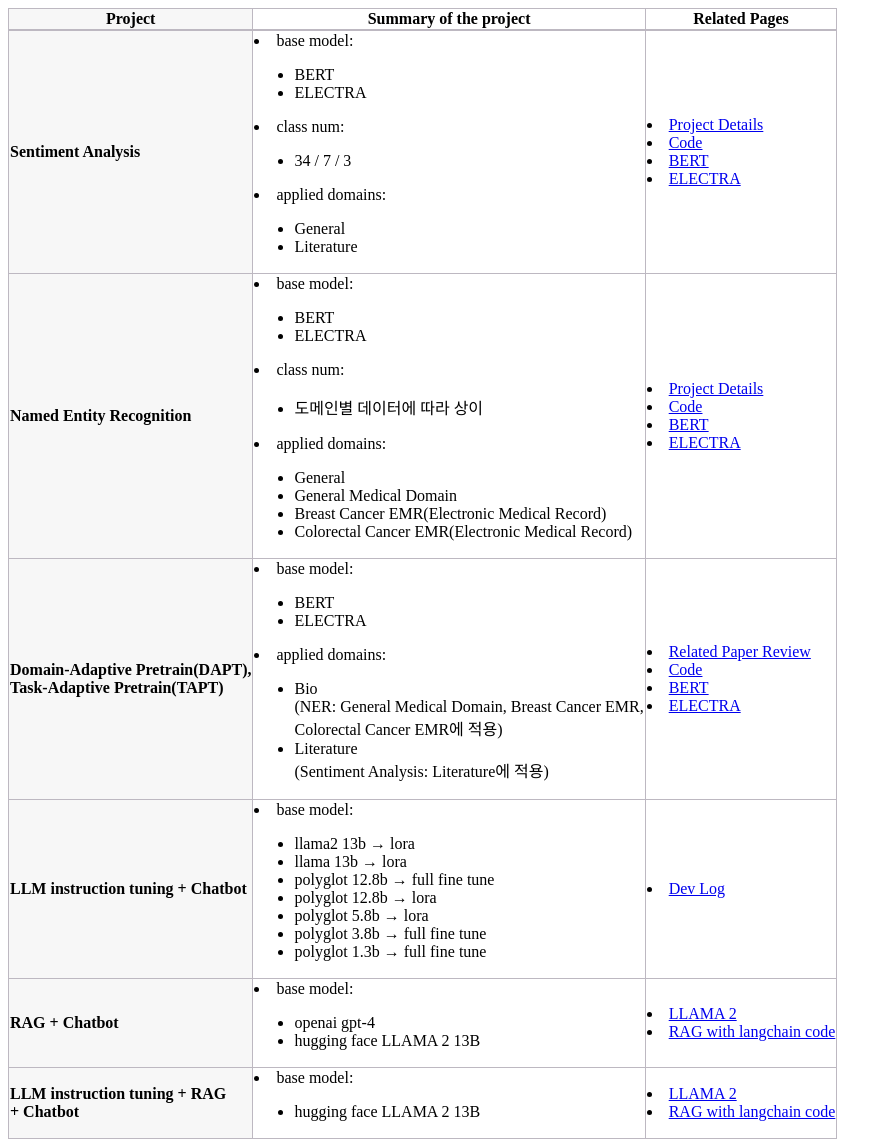
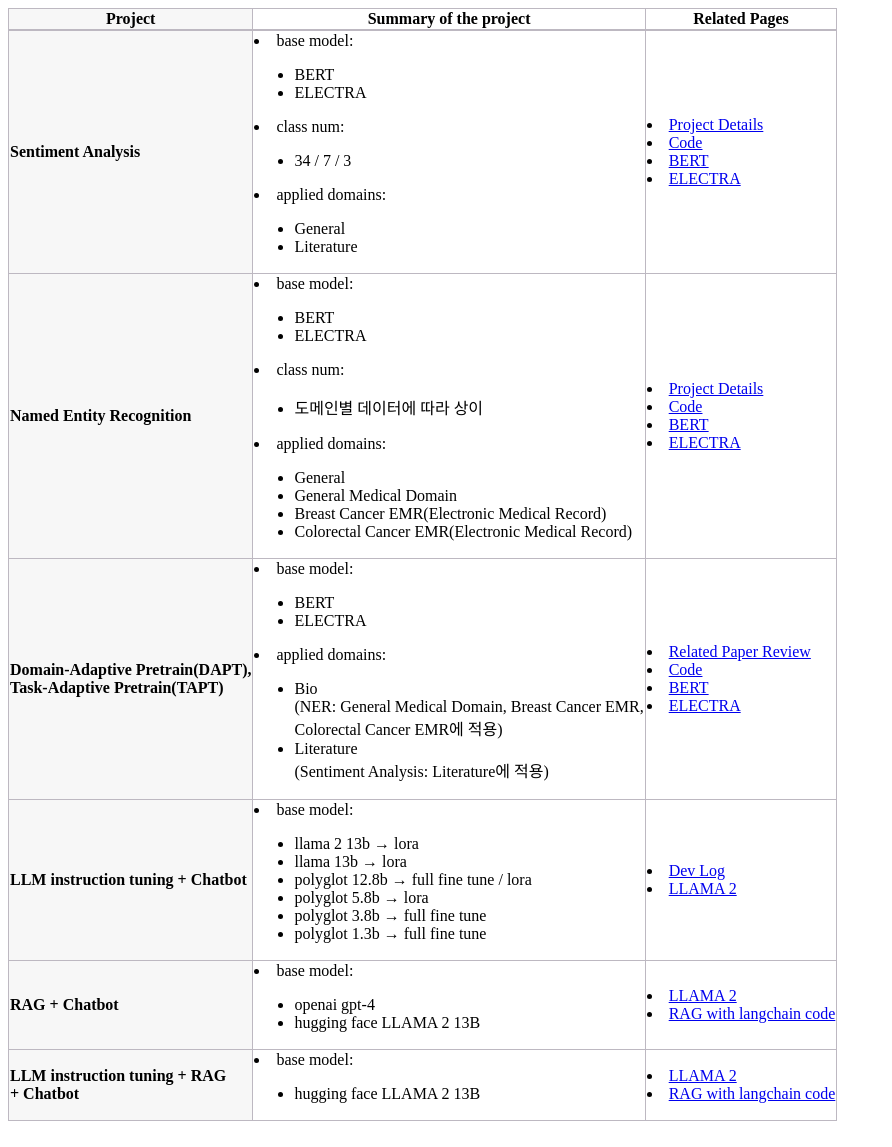
Before and after one commit to finddme/finddme.github.io, a Jekyll site: the page built from _posts/2022-01-01-Project.md, in a window 1280 px wide. Shown: the whole page, without its empty margins (0-892 px from the left). Built offline with Jekyll 4.4.1, drawn with Linux system fonts in a browser that asks for light colours.

Commit message:
Update 2022-01-01-Project.md

```diff
--- a/_posts/2022-01-01-Project.md
+++ b/_posts/2022-01-01-Project.md
@@ -109,10 +109,9 @@
          <td class="line">
            <li>base model:
              <ul>
-               <li>llama2 13b → lora</li>
+               <li>llama 2 13b → lora</li>
                <li>llama 13b → lora</li>
-               <li>polyglot 12.8b → full fine tune</li>
-               <li>polyglot 12.8b → lora</li>
+               <li>polyglot 12.8b → full fine tune / lora</li>
                <li>polyglot 5.8b → lora</li>
                <li>polyglot 3.8b → full fine tune</li>
                <li>polyglot 1.3b → full fine tune</li>
@@ -121,6 +120,7 @@
          </td>
          <td class="line">
            <li><a href="https://finddme.github.io/development/2023/03/31/LLM_instruction_tuning/">Dev Log</a></li>
+           <li><a href="https://finddme.github.io/natural%20language%20processing/2023/10/10/LLMA2/">LLAMA 2</a></li>
          </td>
        </tr>
        <tr>
```
